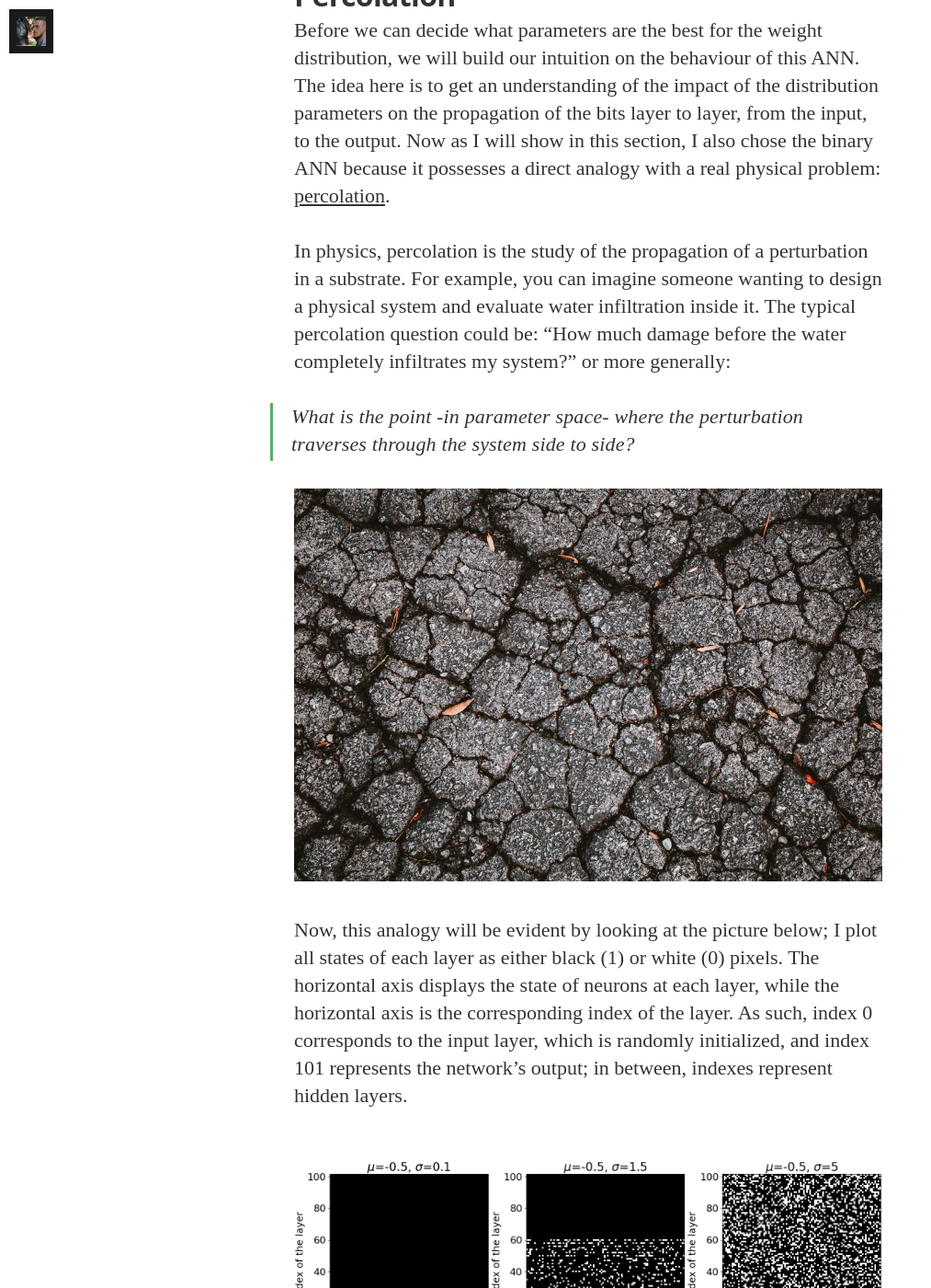
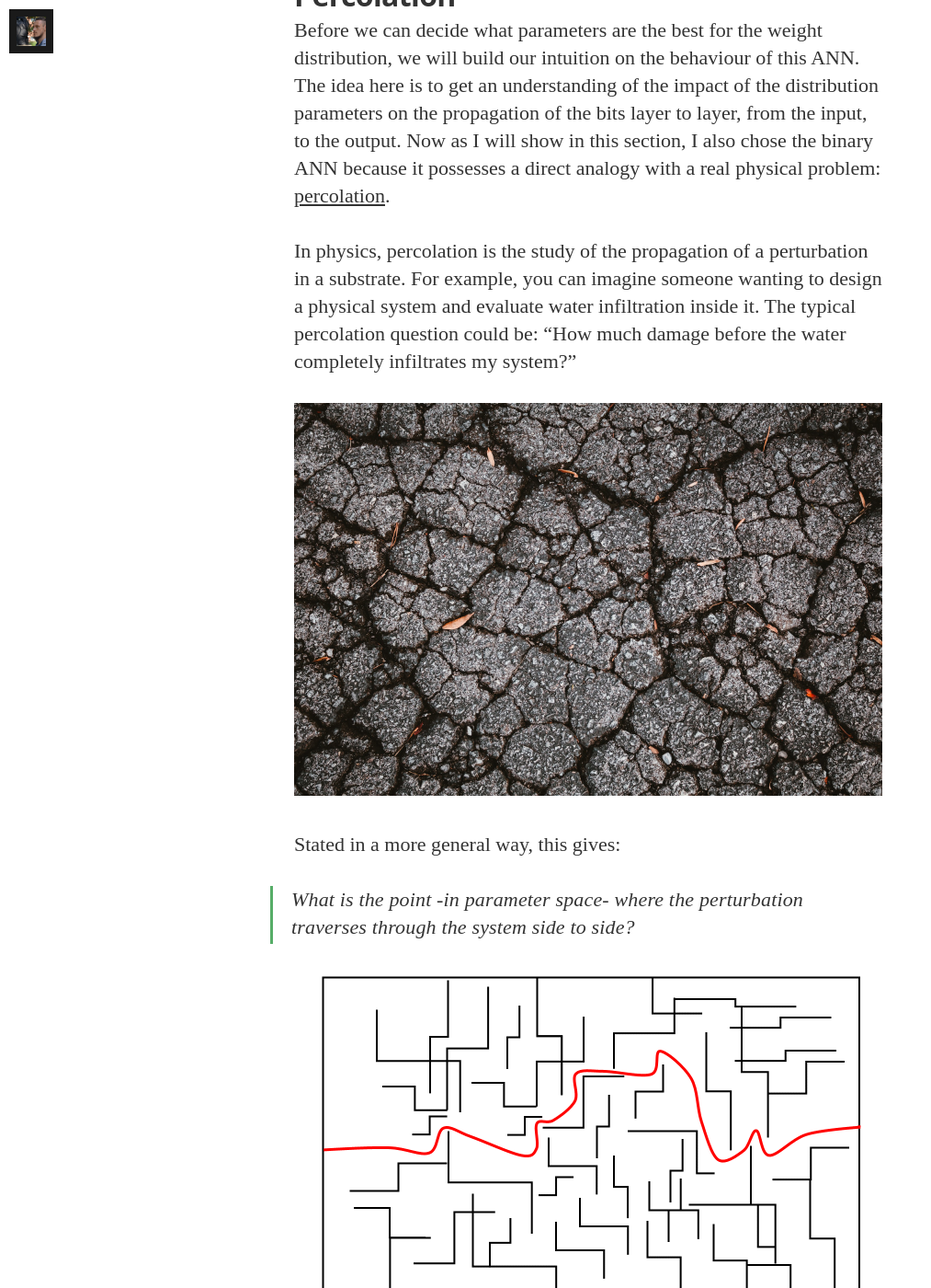
Before and after one commit to ManuNeuro/EmmanuelCalvet, a Jekyll site: the page built from _posts/2022-09-24-whitepaper-p2.md, in a window 1280 px wide and 1400 px high, scrolled down 4137 px. Shown: the whole window at 92% size, without its empty margins (0-1013 px from the left). Built offline with Jekyll 4.4.1, drawn with Linux system fonts in a browser that asks for light colours; nearby versions of some CDN libraries; some web fonts are replaced; formulas are drawn with MathJax 3; comment, search, counter and statistics services are not loaded.

Commit message:
Adding image

```diff
--- a/_posts/2022-09-24-whitepaper-p2.md
+++ b/_posts/2022-09-24-whitepaper-p2.md
@@ -76,11 +76,14 @@ The choice of this distribution is not totally arbitrary, as it is a unimodal di
 
 Before we can decide what parameters are the best for the weight distribution, we will build our intuition on the behaviour of this ANN. The idea here is to get an understanding of the impact of the distribution parameters on the propagation of the bits layer to layer, from the input, to the output. Now as I will show in this section, I also chose the binary ANN because it possesses a direct analogy with a real physical problem: [percolation](https://introcs.cs.princeton.edu/java/24percolation/).
 
-In physics, percolation is the study of the propagation of a perturbation in a substrate. For example, you can imagine someone wanting to design a physical system and evaluate water infiltration inside it. The typical percolation question could be: "How much damage before the water completely infiltrates my system?" or more generally:
+In physics, percolation is the study of the propagation of a perturbation in a substrate. For example, you can imagine someone wanting to design a physical system and evaluate water infiltration inside it. The typical percolation question could be: "How much damage before the water completely infiltrates my system?"
 
+![]({{ '/assets/article_images/2022-09-24-whitepaper-p2/crack.png' | relative_url }})
+
+Stated in a more general way, this gives:
 > What is the point -in parameter space- where the perturbation traverses through the system side to side?
 
-![]({{ '/assets/article_images/2022-09-24-whitepaper-p2/crack.png' | relative_url }})
+![Percolation can be seen as the question whethere a fluide, or a perturbation, or a even random walker, could go through a maze, side to side, without being stuck in the middle of it; Image generated by the author.]({{ '/assets/article_images/2022-09-24-whitepaper-p2/schematic.png' | relative_url }})
 
 Now, this analogy will be evident by looking at the picture below; I plot all states of each layer as either black (1) or white (0) pixels. The horizontal axis displays the state of neurons at each layer, while the horizontal axis is the corresponding index of the layer. As such, index 0 corresponds to the input layer, which is randomly initialized, and index 101 represents the network's output; in between, indexes represent hidden layers.
 
```
Also changed, not shown: assets/article_images/2022-09-24-whitepaper-p2/schematic.png (added).
